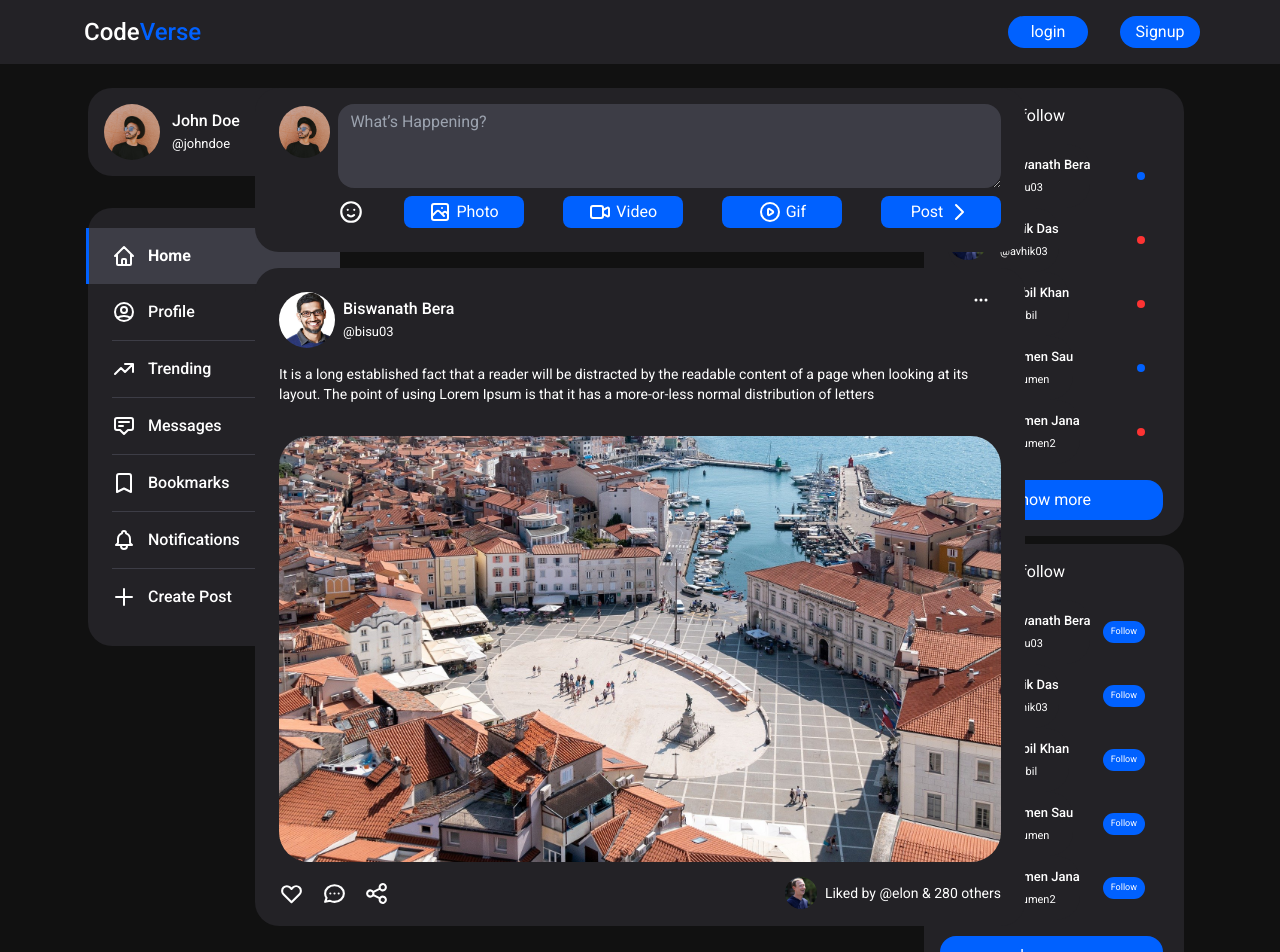
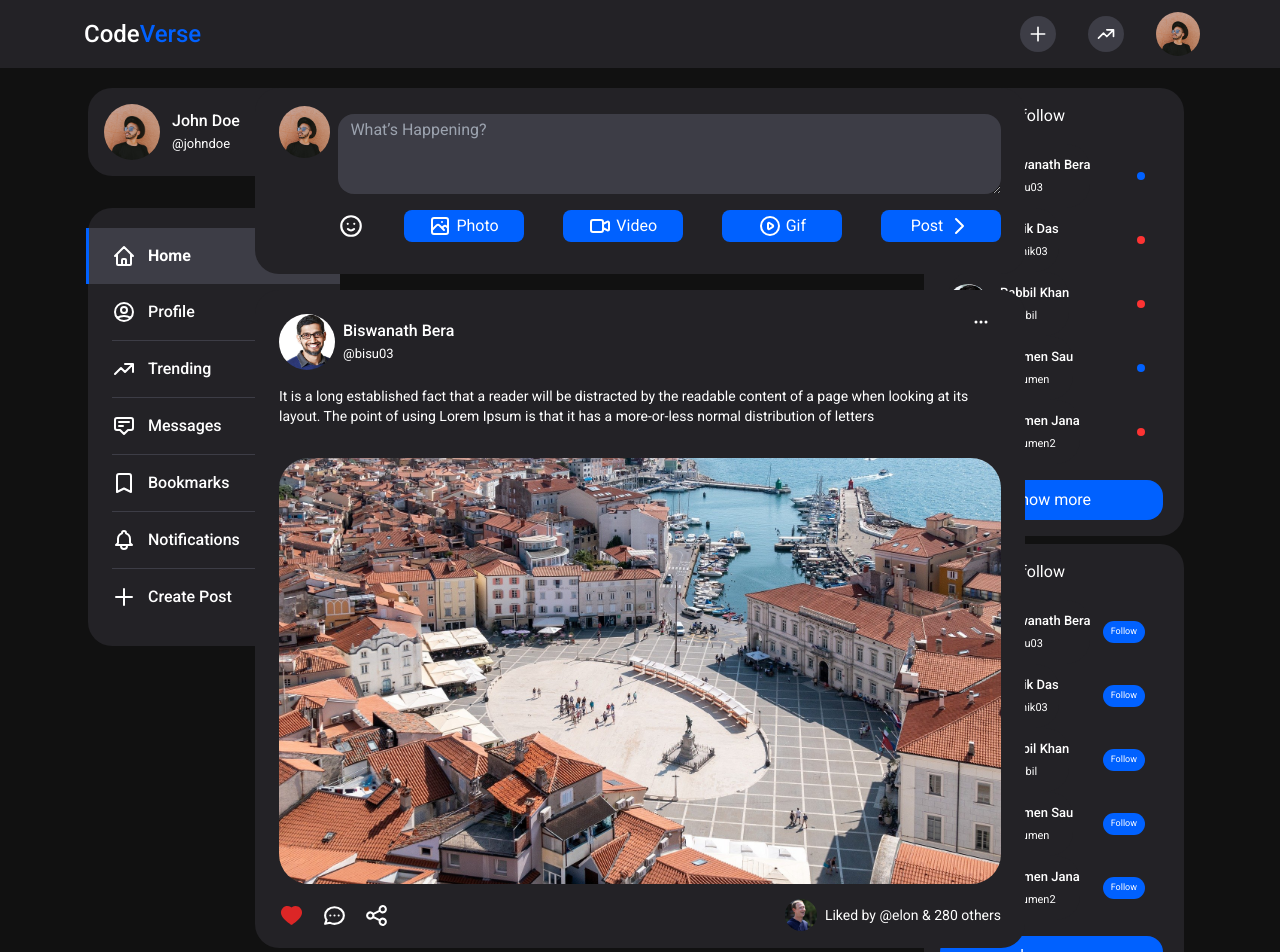
Before and after one commit to abhidevs/codeverse, a Next.js app in the folder frontend/: page / in a window 1280 px wide. Shown: the top 952 px of the page. Built offline with nearby package versions, Linux system fonts and the light colour scheme.

Commit message:
do some changes in css of home page login register

```diff
--- a/frontend/components/CreatePost.jsx
+++ b/frontend/components/CreatePost.jsx
@@ -26,7 +26,7 @@ const CreatePost = () => {
   return (
     <>
       <div className=" justify-center relative flex w-full">
-        <div className="rounded-3xl bg-skin-color4  h-auto w-[770px] sm:m-0 lg:m-2">
+        <div className="rounded-3xl bg-skin-color4  h-auto w-[770px] mb-2 lg:m-2">
           <div className="flex w-full px-6 py-4 ">
             <div className="flex items-center justify-center w-14 h-14 p-0 cursor-pointer mr-2">
               <Image
@@ -45,7 +45,7 @@ const CreatePost = () => {
                 block
                 w-full
                 px-3
-                py-1.5
+                py-1 mt-2.5
                 text-base
                 transition
                 ease-in-out
@@ -56,36 +56,46 @@ const CreatePost = () => {
                 onChange={(e) => setInput(e.target.value)}
               ></textarea>
 
-              <div className="flex justify-between my-2 flex-wrap">
+              <div className="flex justify-between my-2 flex-col w-full lg:flex-row">
                 <button
                   className="w-[26px]"
                   onClick={() => setShowEmojis(!showEmojis)}
                 >
                   {!showEmojis ? <EmojiHappyIcon /> : <XIcon />}
                 </button>
-                <button className="w-[120px] py-1  flex justify-center bg-skin-primary rounded-[8px]">
+
+                <button className="w-[120px] py-1 my-2 flex justify-center bg-skin-primary rounded-[8px]">
                   <PhotographIcon className="w-[24px] mr-1" />
                   Photo
                 </button>
-                {showEmojis && (
-                  <div className="my-2 w-full">
-                    <Picker onSelect={addEmoji} style={{ width: '100%', background: 'dark' }} />
-                  </div>
-                )}
-                <button className="w-[120px] py-1  flex justify-center bg-skin-primary rounded-[8px]">
+                <button className="w-[120px] py-1 my-2 flex justify-center bg-skin-primary rounded-[8px]">
                   <VideoCameraIcon className="w-[24px] mr-1" />
                   Video
                 </button>
-                <button className="w-[120px] py-1  flex justify-center bg-skin-primary rounded-[8px]">
+
+                <button className="w-[120px] py-1 my-2  flex justify-center bg-skin-primary rounded-[8px]">
                   <PlayIcon className="w-[24px] mr-1" />
                   Gif
                 </button>
-                <button className="w-[120px] py-1  flex justify-center bg-skin-primary rounded-[8px]">
+
+                <button className="w-[120px] py-1 my-2  flex justify-center bg-skin-primary rounded-[8px]">
                   Post
                   <ChevronRightIcon className="w-[24px] ml-1" />
                 </button>
+
               </div>
+
             </div>
+            {showEmojis && (
+                  <div className="m-auto h-auto absolute z-10 lg:top-48 top-36 left-0 lg:left-52 lg:right-52 lg:w-[770px] p-4 flex justify-center bg-skin-color4 rounded-2xl">
+                    <Picker
+                      darkMode="true"
+                      onSelect={addEmoji}
+                      theme={'dark'}
+                      style={{ width: '100%',background:'#232226',border:'none' }}
+                    />
+                  </div>
+                )}
           </div>
         </div>
       </div>
--- a/frontend/components/Navbar.jsx
+++ b/frontend/components/Navbar.jsx
@@ -19,7 +19,7 @@ const Navbar = () => {
     window.addEventListener('scroll', changeNavbarColor)
   }, [])
 
-  const user = false
+  const user = true
   return (
     <>
       <nav
@@ -34,14 +34,14 @@ const Navbar = () => {
           </div>
           {user ? (
             <>
-              <div className="flex justify-center border-none bg-skin-color7 w-auto rounded-full p-1">
+              <div className="hidden justify-center border-none bg-skin-color7 w-auto rounded-full p-1">
                 <div className="content-center grid text-skin-base bg-skin-color7 ml-3 p-2">
                   <FaSearch />
                 </div>
                 <input
                   type="text"
                   placeholder="Search for posts, people or topics ..."
-                  className=" mx-3 w-96  text-skin-base bg-skin-color7 border-none outline-none"
+                  className=" mx-3 w-28 lg:w-96  text-skin-base bg-skin-color7 border-none outline-none"
                 />
               </div>
             </>
@@ -50,15 +50,15 @@ const Navbar = () => {
           <div className="flex justify-end items-center w-48 space-x-8">
             {user ? (
               <>
-                <button className="rounded-full bg-skin-color7 hover:bg-skin-primary text-skin-base p-1 ease-in-out duration-300 w-[36px] h-[36px] flex items-center justify-center">
+                <button className="hidden rounded-full bg-skin-color7 hover:bg-skin-primary text-skin-base p-1 ease-in-out duration-300 w-[36px] h-[36px] lg:flex items-center justify-center">
                   <PlusIcon className="h-5" />
                 </button>
-                <button className="rounded-full bg-skin-color7 hover:bg-skin-primary text-skin-base p-1 ease-in-out duration-300 w-[36px] h-[36px] flex items-center justify-center">
+                <button className="rounded-full bg-skin-color7 hover:bg-skin-primary text-skin-base p-1 ease-in-out duration-300 w-[36px] h-[36px] hidden lg:flex items-center justify-center">
                   <TrendingUpIcon className="h-5" />
                 </button>
                 <div
                   className="flex items-center justify-center w-[44px] h-[44px] cursor-pointer"
-                  onClick={() => setShow(show)}
+                  onClick={() => setShow(!show)}
                 >
                   <Image
                     src="/dummyProfileImg.jpg"
@@ -72,13 +72,13 @@ const Navbar = () => {
             ) : (
               <>
                 <Link href="/login">
-                  <button className="py-1 w-36 bg-skin-primary text-skin-base rounded-2xl">
+                  <button className=" md:block py-1 w-36 bg-skin-primary text-skin-base rounded-2xl">
                     <a> login</a>
                   </button>
                 </Link>
                 <Link href="/register">
-                  <button className="py-1 w-36 bg-skin-primary text-skin-base rounded-2xl">
-                    <a> Signup</a>
+                  <button className="hidden lg:block py-1 w-36 bg-skin-primary text-skin-base rounded-2xl">
+                    <a>Register</a>
                   </button>
                 </Link>
               </>
@@ -87,7 +87,15 @@ const Navbar = () => {
               <div
                 className={`absolute h-autow-40 bg-skin-color7 top-16 rounded-2xl`}
               >
-                <SidebarLink text="Logout" icon={LogoutIcon} />
+                <div className="lg:hidden flex justify-evenly my-2">
+                <button className="rounded-full bg-skin-color4 hover:bg-skin-primary text-skin-base p-1 ease-in-out duration-300 w-[36px] h-[36px] flex items-center justify-center">
+                  <PlusIcon className="h-5" />
+                </button>
+                <button className="rounded-full bg-skin-color4 hover:bg-skin-primary text-skin-base p-1 ease-in-out duration-300 w-[36px] h-[36px] flex items-center justify-center">
+                  <TrendingUpIcon className="h-5" />
+                </button>
+                </div>
+                <SidebarLink text="Logout" icon={LogoutIcon}  />
               </div>
             ) : null}
           </div>
--- a/frontend/components/PeopleToFolllow.jsx
+++ b/frontend/components/PeopleToFolllow.jsx
@@ -4,8 +4,8 @@ import Peoples from './Peoples'
 
 const PeopleToFolllow = () => {
   return (
-    <div>
-      <div className="my-2 bg-skin-color4 rounded-3xl p">
+    <>
+      <div className="my-2 bg-skin-color4 rounded-3xl hidden lg:block">
         <h3 className="p-4">people you follow</h3>
         {userData.map((data, ind) => (
           <Peoples
@@ -22,7 +22,7 @@ const PeopleToFolllow = () => {
           </button>
         </div>
       </div>
-    </div>
+    </>
   )
 }
 
--- a/frontend/components/PeopleYouFollow.jsx
+++ b/frontend/components/PeopleYouFollow.jsx
@@ -5,8 +5,7 @@ import Peoples from './Peoples'
 const PeopleYouFollow = () => {
   return (
     <>
-      <div >
-        <div className="my-2 bg-skin-color4 rounded-3xl p">
+        <div className="my-2 bg-skin-color4 rounded-3xl hidden lg:block ">
           <h3 className="p-4">people you follow</h3>
           {userData.map((data, ind) => (
             <Peoples
@@ -23,7 +22,6 @@ const PeopleYouFollow = () => {
             </button>
           </div>
         </div>
-      </div>
     </>
   )
 }
--- a/frontend/components/Post.jsx
+++ b/frontend/components/Post.jsx
@@ -1,7 +1,7 @@
-import { useState, useEffect } from 'react'
 import { BsThreeDots } from 'react-icons/bs'
-import { ChatIcon, HeartIcon, ShareIcon } from '@heroicons/react/outline'
+import { ChatIcon, ShareIcon } from '@heroicons/react/outline'
 import Image from 'next/image'
+import { AiOutlineHeart, AiFillHeart } from 'react-icons/ai'
 import { Swiper, SwiperSlide } from 'swiper/react'
 import 'swiper/css'
 import 'swiper/css/pagination'
@@ -17,6 +17,7 @@ const Post = ({
   likedProfile,
   swipeImage,
   profileImage,
+  liked,
 }) => {
   const handleClick = () => {}
   return (
@@ -47,7 +48,6 @@ const Post = ({
             >
               <BsThreeDots />
             </button>
-
           </div>
 
           <div className="flex justify-center w-full text-left px-6 py-4 ">
@@ -77,7 +77,11 @@ const Post = ({
 
           <div className="flex flex-wrap   w-full px-6 py-2 justify-between items-center">
             <div className="flex  items-center w-[110px] h-full justify-between py-1 mb-2">
-              <HeartIcon className="h-[25px]" />
+              {liked == true ? (
+                <AiFillHeart className={`h-[25px] w-[25px] text-red-600 `} />
+              ) : (
+                <AiOutlineHeart className={`h-[25px] w-[25px] } `} />
+              )}
               <ChatIcon className="h-[25px]" />
               <ShareIcon className="h-[25px]" />
             </div>
--- a/frontend/data/data.js
+++ b/frontend/data/data.js
@@ -6,6 +6,7 @@ const userData = [
         profile: '/profile2.jpg',
         description: "It is a long established fact that a reader will be distracted by the readable content of a page when looking at its layout. The point of using Lorem Ipsum is that it has a more-or-less normal distribution of letters",
         postImage: '/image1.jpg',
+        liked:true,
         likes: 280,
         likedBy: '@elon',
         likdeProfile:"/profile1.jpg",
@@ -19,7 +20,7 @@ const userData = [
         profile: '/profile1.jpg',
         description: "It is a long established fact that a reader will be distracted by the readable content of a page when looking at its layout. The point of using Lorem Ipsum is that it has a more-or-less normal distribution of letters",
         postImage: '/image4.jpg',
-
+        liked:true,
         likes: 250,
         likedBy: '@sundar',
         likdeProfile:"/profile4.jpg",
@@ -32,6 +33,7 @@ const userData = [
         profile: '/profile3.jpg',
         description: "It is a long established fact that a reader will be distracted by the readable content of a page when looking at its layout. The point of using Lorem Ipsum is that it has a more-or-less normal distribution of letters",
         postImage: '/image2.jpg',
+        liked:false,
         likes: 100,
         likedBy: '@mathew',
         likdeProfile:"/profile2.jpg",
@@ -44,6 +46,7 @@ const userData = [
         profile: '/profile4.jpg',
         description: "It is a long established fact that a reader will be distracted by the readable content of a page when looking at its layout. The point of using Lorem Ipsum is that it has a more-or-less normal distribution of letters",
         postImage: '/image7.jpg',
+        liked:true,
         likes: 500,
         likedBy: '@jeff',
         likdeProfile:"/profile5.jpg",
@@ -56,6 +59,7 @@ const userData = [
         profile: '/profile5.jpg',
         description: "It is a long established fact that a reader will be distracted by the readable content of a page when looking at its layout. The point of using Lorem Ipsum is that it has a more-or-less normal distribution of letters",
         postImage: '/image4.jpg',
+        liked:false,
         likes: 300,
         likedBy: '@parag',
         likdeProfile:"/profile4.jpg",
--- a/frontend/package.json
+++ b/frontend/package.json
@@ -10,6 +10,7 @@
   },
   "dependencies": {
     "@heroicons/react": "^1.0.5",
+    "aos": "^3.0.0-beta.6",
     "emoji-mart": "^3.0.1",
     "next": "12.1.0",
     "react": "17.0.2",
--- a/frontend/pages/index.jsx
+++ b/frontend/pages/index.jsx
@@ -1,5 +1,4 @@
 import Head from 'next/head'
-import { AiFillCodeSandboxSquare } from 'react-icons/ai'
 import Navbar from '../components/Navbar'
 import Post from '../components/Post'
 import Sidebar from '../components/Sidebar'
@@ -10,6 +9,7 @@ import PeopleYouFollow from '../components/PeopleYouFollow'
 import PeopleToFolllow from '../components/PeopleToFolllow'
 
 export default function Home() {
+
   return (
     <div>
       <Head>
@@ -33,6 +33,7 @@ export default function Home() {
               name={data.name}
               username={data.username}
               description={data.description}
+              liked={data.liked}
               likedBy={data.likedBy}
               likes={data.likes}
               likedProfile={data.likdeProfile}
--- a/frontend/pages/login.jsx
+++ b/frontend/pages/login.jsx
@@ -1,14 +1,22 @@
-import React from 'react'
+import React, { useState } from 'react'
+import Head from 'next/head'
 import { FcGoogle } from 'react-icons/fc'
 import { BsFacebook } from 'react-icons/bs'
 import { LockOpenIcon, MailIcon } from '@heroicons/react/solid'
 import Link from 'next/link'
+
 const Login = () => {
+  const [show, setShow] = useState('')
   return (
     <>
+      <Head>
+        <title>Login | Codeverse</title>
+        <meta name="description" content="Social media for programmers" />
+        <link rel="icon" href="/favicon.ico" />
+      </Head>
       <div className="bgimg">
-        <div className="grid w-full h-full place-items-center">
-          <div className="w-[400px] h-auto p-14 bg-skin-color4 rounded-2xl">
+        <div className="grid w-full h-full place-items-center ">
+          <div className="w-auto lg:w-[400px] md:w-[400px] h-auto p-10 lg:p-14 m-2 bg-skin-color4 rounded-2xl ">
             <h1 className="w-full text-center text-skin-base text-[30px] ">
               Login
             </h1>
@@ -21,13 +29,13 @@ const Login = () => {
               </button>
             </div>
 
-            <form action="" className="w-[300px] m-auto pt-8">
+            <form action="" className="w-full pt-8 m-auto">
               <div className="py-4">
                 <div className="flex h-[40px] ">
                   <input
                     type="text"
                     placeholder="Enter your email"
-                    className="w-full outline-none bg-transparent "
+                    className="w-full outline-none bg-transparent text-sm text-skin-base"
                   />
                   <MailIcon className=" h-[30px]  text-skin-base" />
                 </div>
@@ -37,28 +45,39 @@ const Login = () => {
               <div className="py-4">
                 <div className="flex h-[40px] ">
                   <input
-                    type="text"
+                    type={show ? 'text' : 'password'}
                     placeholder="Enter your password"
-                    className="w-full outline-none bg-transparent "
+                    className="w-full outline-none bg-transparent text-sm text-skin-base"
                   />
                   <LockOpenIcon className=" h-[30px] text-skin-base" />
                 </div>
                 <div className="w-ful bg-skin-secondary border border-skin-secondary"></div>
               </div>
+
+              <div className="flex w-full items-center px-2 mb-2">
+                <input
+                  type="checkbox"
+                  placeholder="Enter your password"
+                  className="outline-none bg-transparent mr-2"
+                  onClick={() => setShow(!show)}
+                />
+                <p className="text-skin-base text-sm">Show password</p>
+              </div>
+
               <button className="py-4 w-full bg-skin-primary text-skin-base rounded-2xl">
                 Login
               </button>
             </form>
 
-            <div className="flex w-[300px] justify-center">
+            <div className="flex justify-center w-auto m-auto">
               <Link href="/register">
                 <button className="py-4 my-4 w-full  bg-skin-primary text-skin-base rounded-2xl">
                   <a> Register</a>
                 </button>
               </Link>
             </div>
-            <div className="flex justify-center text-skin-inverted">
-              <a href="#">Forgot passowrd</a>
+            <div className="flex justify-center text-skin-inverted text-sm">
+              <a href="#">Forgot passoword</a>
             </div>
           </div>
         </div>
--- a/frontend/pages/register.jsx
+++ b/frontend/pages/register.jsx
@@ -1,14 +1,22 @@
-import React from 'react'
+import React, { useState } from 'react'
+import Head from 'next/head'
 import { FcGoogle } from 'react-icons/fc'
 import { BsFacebook } from 'react-icons/bs'
 import { LockOpenIcon, MailIcon, UsersIcon } from '@heroicons/react/solid'
 import Link from 'next/link'
+
 const Register = () => {
+  const [show, setShow] = useState('')
   return (
     <>
+    <Head>
+        <title>Register | Codeverse</title>
+        <meta name="description" content="Social media for programmers" />
+        <link rel="icon" href="/favicon.ico" />
+      </Head>
       <div className="bgimg">
         <div className="grid w-full h-full place-items-center">
-          <div className="w-[400px]  h-auto p-14 bg-skin-color4 rounded-2xl">
+          <div className="w-auto lg:w-[400px]  md:w-[400px] h-auto p-10 lg:p-14 md:p-14 m-2 bg-skin-color4 rounded-2xl">
             <h1 className="w-full text-center text-skin-base text-[30px] ">
               Register
             </h1>
@@ -21,13 +29,13 @@ const Register = () => {
               </button>
             </div>
 
-            <form action="" className="w-[300px] m-auto pt-8">
+            <form action="" className="w-full grid items-center pt-8">
               <div className="py-4">
                 <div className="flex h-[40px] ">
                   <input
                     type="text"
                     placeholder="Enter your username"
-                    className="w-full outline-none bg-transparent text-skin-base "
+                    className="w-full outline-none bg-transparent text-skin-base text-sm"
                   />
                   <UsersIcon className=" h-[30px]  text-skin-base" />
                 </div>
@@ -39,7 +47,7 @@ const Register = () => {
                   <input
                     type="text"
                     placeholder="Enter your email"
-                    className="w-full outline-none bg-transparent text-skin-base "
+                    className="w-full outline-none bg-transparent text-skin-base text-sm"
                   />
                   <MailIcon className=" h-[30px]  text-skin-base" />
                 </div>
@@ -49,19 +57,30 @@ const Register = () => {
               <div className="py-4">
                 <div className="flex h-[40px] ">
                   <input
-                    type="text"
+                    type={show ? 'text' : 'password'}
                     placeholder="Enter your password"
-                    className="w-full outline-none bg-transparent text-skin-base "
+                    className="w-full outline-none bg-transparent text-skin-base text-sm"
                   />
                   <LockOpenIcon className=" h-[30px] text-skin-base" />
                 </div>
                 <div className="w-ful bg-skin-secondary border border-skin-secondary"></div>
               </div>
+
+              <div className="flex w-full items-center px-2 mb-2">
+                  <input
+                    type="checkbox"
+                    placeholder="Enter your password"
+                    className="outline-none bg-transparent mr-2"
+                    onClick={() => setShow(!show)}
+                  />
+                  <p className='text-skin-base text-sm'>Show password</p>
+                </div>
+
               <button className="py-4 w-full bg-skin-primary text-skin-base rounded-2xl">
                 Register
               </button>
             </form>
-            <div className="flex justify-center text-skin-inverted pt-2">
+            <div className="flex justify-center text-skin-inverted pt-2 text-sm">
               <Link href='/login'>
               <a>Already have an account?</a>
               </Link>
--- a/frontend/styles/globals.css
+++ b/frontend/styles/globals.css
@@ -20,6 +20,7 @@ a {
   background-size: cover;
   width: 100vw;
   height: 100vh;
+  /* overflow: hidden; */
 }
 
 @tailwind base;
```
Also changed, not shown: 2 other files (tests, documents, lock files or other folders).
